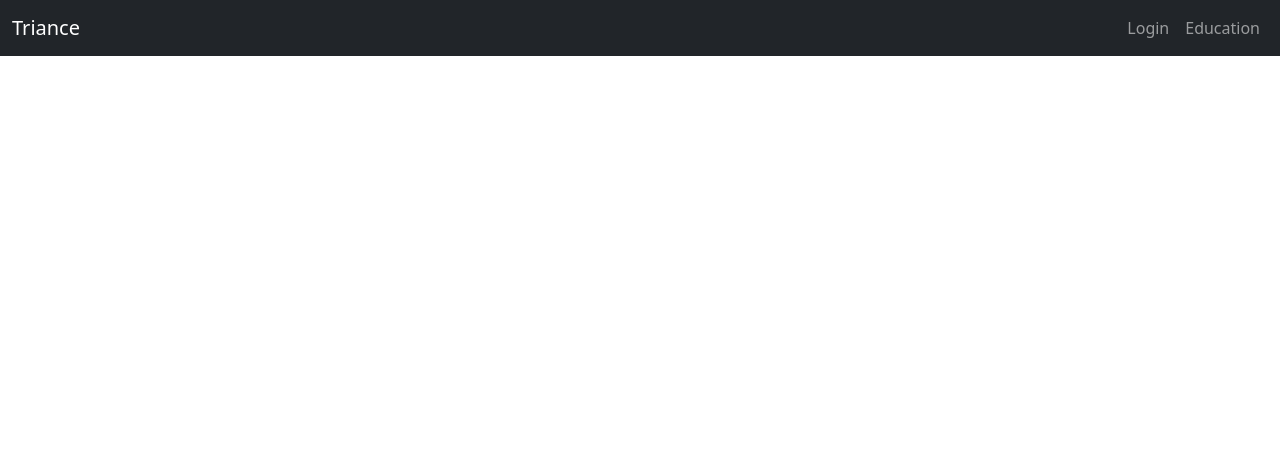
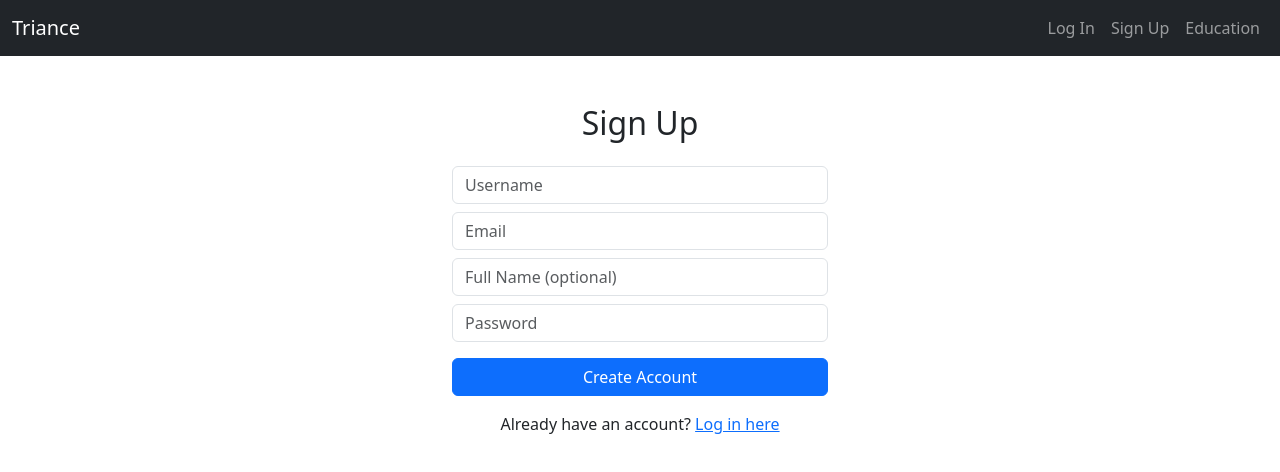
Before and after one commit to karavi1/Triance, a React (Create React App) app in the folder src/frontend/: page /signup in a window 1280 px wide. Shown: the top 472 px of the page. Built offline with nearby package versions, Linux system fonts and the light colour scheme.

Commit message:
Added sign up page! Navigation tweaks after signing up or logging in

```diff
--- a/src/frontend/src/App.js
+++ b/src/frontend/src/App.js
@@ -9,12 +9,14 @@ import {
 } from "react-router-dom";
 import { AuthProvider, useAuth } from "./context/AuthContext";
 import PrivateRoute from "./components/PrivateRoute";
-import Dashboard from './pages/Dashboard';
+
 import Home from "./pages/Home";
+import Login from "./pages/Login";
+import SignUp from "./pages/SignUp";
+import Education from "./pages/Education";
 import Exercises from "./pages/Exercises";
 import Workouts from "./pages/Workouts";
-import Login from "./pages/Login";
-import Education from "./pages/Education";
+import Dashboard from './pages/Dashboard';
 
 function Navbar() {
     const { token, logout } = useAuth();
@@ -30,9 +32,14 @@ function Navbar() {
                 <div className="collapse navbar-collapse" id="navbarNav">
                     <ul className="navbar-nav ms-auto">
                         {!token && (
-                            <li className="nav-item">
-                                <Link className="nav-link" to="/">Login</Link>
-                            </li>
+                            <>
+                                <li className="nav-item">
+                                    <Link className="nav-link" to="/login">Log In</Link>
+                                </li>
+                                <li className="nav-item">
+                                    <Link className="nav-link" to="/signup">Sign Up</Link>
+                                </li>
+                            </>
                         )}
                         <li className="nav-item">
                             <Link className="nav-link" to="/education">Education</Link>
@@ -49,10 +56,7 @@ function Navbar() {
                                     <Link className="nav-link" to="/dashboard">Dashboard</Link>
                                 </li>
                                 <li className="nav-item">
-                                    <button
-                                        className="btn btn-link nav-link"
-                                        onClick={logout}
-                                    >
+                                    <button className="btn btn-link nav-link" onClick={logout}>
                                         Logout
                                     </button>
                                 </li>
@@ -66,11 +70,10 @@ function Navbar() {
 }
 
 function AppRoutes() {
-    const { token } = useAuth();
-
     return (
         <Routes>
             <Route path="/" element={<Home />} />
+            <Route path="/signup" element={<SignUp />} />
             <Route path="/login" element={<Login />} />
             <Route path="/education" element={<Education />} />
 
--- a/src/frontend/src/context/AuthContext.js
+++ b/src/frontend/src/context/AuthContext.js
@@ -11,12 +11,8 @@ const AuthContext = createContext({
 export const AuthProvider = ({ children }) => {
     const [token, setToken] = useState(() => sessionStorage.getItem("token") || "");
     const [user, setUser] = useState(() => {
-        try {
-            const u = sessionStorage.getItem("user");
-            return u ? JSON.parse(u) : null;
-        } catch {
-            return null;
-        }
+        const u = sessionStorage.getItem("user");
+        return u ? JSON.parse(u) : null;
     });
 
     const login = (newToken, newUser) => {
@@ -35,9 +31,7 @@ export const AuthProvider = ({ children }) => {
 
     useEffect(() => {
         const interceptor = axiosInstance.interceptors.request.use((config) => {
-            if (token) {
-                config.headers.Authorization = `Bearer ${token}`;
-            }
+            if (token) config.headers.Authorization = `Bearer ${token}`;
             return config;
         });
         return () => axiosInstance.interceptors.request.eject(interceptor);
--- a/src/frontend/src/pages/Home.js
+++ b/src/frontend/src/pages/Home.js
@@ -1,23 +1,29 @@
 import React from "react";
 import { useAuth } from "../context/AuthContext";
 import { Link } from "react-router-dom";
-import Login from "./Login";
 
 export default function Home() {
     const { user, token } = useAuth();
 
     if (!token) {
         return (
-            <div className="container mt-5" style={{ maxWidth: 400 }}>
-                <h2 className="mb-4 text-center">Welcome to Triance</h2>
-                <Login />
+            <div className="container text-center mt-5">
+                <h1 className="mb-4">Welcome to Triance</h1>
+                <p className="mb-4 text-muted">
+                    Track your workouts, visualize your progress, and stay consistent.
+                </p>
+                <Link to="/signup" className="btn btn-primary me-3">
+                    Sign Up
+                </Link>
+                <Link to="/login" className="btn btn-secondary">
+                    Log In
+                </Link>
             </div>
         );
     }
-
     return (
         <div className="container text-center mt-5">
-            <h1 className="mb-4">Welcome to Triance, {user.username}!</h1>
+            <h1 className="mb-4">🏋️‍♂️ Welcome, {user.username}!</h1>
             <p className="text-muted mb-5">
                 Track your workouts, visualize your progress, and stay consistent.
             </p>
--- a/src/frontend/src/pages/Login.js
+++ b/src/frontend/src/pages/Login.js
@@ -1,4 +1,4 @@
-import { useState } from "react";
+import React, { useState } from "react";
 import { useNavigate } from "react-router-dom";
 import { useAuth } from "../context/AuthContext";
 import axiosInstance from "../api/axios";
@@ -16,14 +16,11 @@ export default function Login() {
             const res = await axiosInstance.post(
                 "/users/token",
                 qs.stringify({ username, password }),
-                {
-                    headers: {
-                        "Content-Type": "application/x-www-form-urlencoded",
-                    },
-                }
+                { headers: { "Content-Type": "application/x-www-form-urlencoded" } }
             );
             const token = res.data.access_token;
             login(token, { username });
+            navigate("/");
         } catch (err) {
             console.error("Login failed", err);
             setError("Invalid login credentials");
--- /dev/null
+++ b/src/frontend/src/pages/SignUp.js
@@ -0,0 +1,93 @@
+import React, { useState } from "react";
+import { Link, useNavigate } from "react-router-dom";
+import { useAuth } from "../context/AuthContext";
+import axiosInstance from "../api/axios";
+import qs from "qs";
+
+export default function SignUp() {
+    const [username, setUsername] = useState("");
+    const [email, setEmail] = useState("");
+    const [fullName, setFullName] = useState("");
+    const [password, setPassword] = useState("");
+    const [error, setError] = useState("");
+    const { login } = useAuth();
+    const navigate = useNavigate();
+
+    const handleSignUp = async (e) => {
+        e.preventDefault();
+        setError("");
+
+        try {
+            // 1) Create the user
+            await axiosInstance.post("/users/", {
+                username,
+                email,
+                password,
+                full_name: fullName || undefined,
+            });
+
+            // 2) Immediately log them in
+            const res = await axiosInstance.post(
+                "/users/token",
+                qs.stringify({ username, password }),
+                { headers: { "Content-Type": "application/x-www-form-urlencoded" } }
+            );
+            const token = res.data.access_token;
+            login(token, { username });
+
+            // 3) Redirect to Home
+            navigate("/");
+        } catch (err) {
+            if (err.response?.status === 409) {
+                setError("That username is already taken.");
+            } else {
+                setError(err.response?.data?.detail || "Sign up failed. Please try again.");
+            }
+        }
+    };
+
+    return (
+        <div className="container mt-5" style={{ maxWidth: 400 }}>
+            <h2 className="mb-4 text-center">Sign Up</h2>
+            {error && <div className="alert alert-danger">{error}</div>}
+            <form onSubmit={handleSignUp}>
+                <input
+                    className="form-control mb-2"
+                    placeholder="Username"
+                    value={username}
+                    onChange={(e) => setUsername(e.target.value)}
+                    required
+                />
+                <input
+                    type="email"
+                    className="form-control mb-2"
+                    placeholder="Email"
+                    value={email}
+                    onChange={(e) => setEmail(e.target.value)}
+                    required
+                />
+                <input
+                    className="form-control mb-2"
+                    placeholder="Full Name (optional)"
+                    value={fullName}
+                    onChange={(e) => setFullName(e.target.value)}
+                />
+                <input
+                    type="password"
+                    className="form-control mb-3"
+                    placeholder="Password"
+                    value={password}
+                    onChange={(e) => setPassword(e.target.value)}
+                    required
+                />
+                <button className="btn btn-primary w-100" type="submit">
+                    Create Account
+                </button>
+            </form>
+            <p className="text-center mt-3">
+                Already have an account?{" "}
+                <Link to="/login">Log in here</Link>
+            </p>
+        </div>
+    );
+}
```
